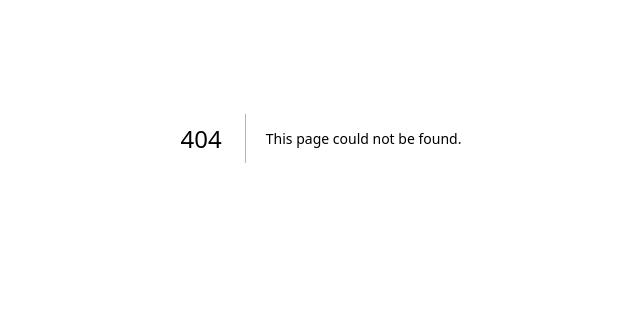
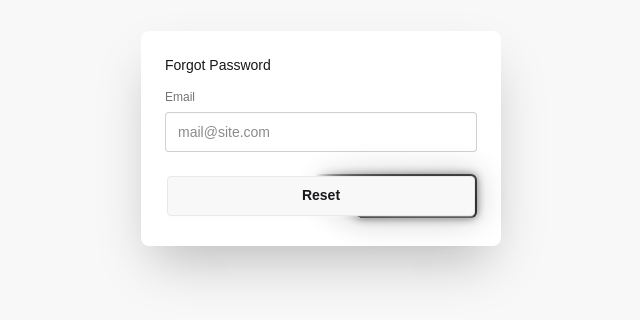
Before and after one commit to nuseif2006/Rank_sys_frontend, a Next.js app: page /forgot in a window 1280 px wide. Before the commit this address had no page. Shown: the part 262-582 px from the top of the page, without its empty margins (319-959 px from the left). Built offline with nearby package versions, Linux system fonts and the light colour scheme.

Commit message:
added forgot password page

```diff
--- /dev/null
+++ b/app/components/forgot.tsx
@@ -0,0 +1,14 @@
+"use server"
+
+const Forgot = async (payload : {email: string}) => {
+  const res = await fetch("http://localhost:5000/forgot", {
+    "method": "POST",
+    "headers": {"Content-Type": "application/json"},
+    body: JSON.stringify(payload)
+  })
+  if (!res.ok) return {success: false, message: "Error occured"}
+  const data = await res.json()
+  return {success: true, message: data.msg}
+}
+
+export default Forgot
--- a/app/components/header.tsx
+++ b/app/components/header.tsx
@@ -3,14 +3,28 @@
 import { useRouter } from "next/navigation"
 import { useEffect, useState } from "react"
 import taskFetch from "./taskfetch"
+import removeCookies from "./removecookies"
 
 const Header = () => {
     const router = useRouter()
-    const [name, setName] = useState("")
+    const [name, setname] = useState("")
+    const [fname, setFname] = useState("")
+    const [lname, setLname] = useState("")
+    const [email, setEmail] = useState("")
     useEffect(()=>{
      async function fetchName(){
       const res= await taskFetch()
-        setName(res.user.lname || "Guest")
+        if (!res.success){
+          setname("Guest")
+          setFname("Server")
+          setLname("Error")
+          setEmail("error@gmail.com")
+          return
+        }
+        setname(res.user.lname)
+        setFname(res.user.fname)
+        setLname(res.user.lname)
+        setEmail(res.user.email)
     }
      fetchName()
     },[])
@@ -33,14 +47,60 @@ const Header = () => {
         tabIndex={-1}
         className="menu menu-sm dropdown-content bg-base-100 rounded-box z-1 mt-3 w-52 p-2 shadow">
         <li>
-          <a className="justify-between">
+          <a onClick={() => (document.getElementById("my_modal_2") as HTMLDialogElement)?.showModal()} className="justify-between">
             Profile
           </a>
         </li>
-        <li><a>Settings</a></li>
-        <li><a>Logout</a></li>
+        <li><a>
+          Settings</a></li>
+        <li><a onClick={() => (document.getElementById("my_modal_3") as HTMLDialogElement)?.showModal()}>
+          Logout</a></li>
       </ul>
     </div>
+  <dialog id="my_modal_2" className="modal">
+  <div className="modal-box">
+    <h3 className="font-bold text-lg">Profile</h3>
+    <fieldset className="fieldset py-5">
+    <label className="label">First Name</label>
+    <input
+    className="input w-full"
+    readOnly
+    value={fname}
+    />
+    <label className="label">Last Name</label>
+    <input
+    className="input w-full"
+    readOnly
+    value={lname}
+    />
+    <label className="label">Email</label>
+    <input
+    className="input w-full"
+    readOnly
+    value={email}
+    />
+    </fieldset>
+    <button onClick={() => (document.getElementById("my_modal_2") as HTMLDialogElement).close()} className="btn bg-error">Close</button>
+  </div>
+  <form method="dialog" className="modal-backdrop">
+    <button>close</button>
+  </form>
+</dialog>
+<dialog id="my_modal_3" className="modal">
+  <div className="modal-box">
+    <form method="dialog">
+      <button className="btn btn-sm btn-circle btn-ghost absolute right-2 top-2">✕</button>
+    </form>
+    <h3 className="font-bold text-lg">Confirm Logout</h3>
+    <div className="mt-10">
+      <button onClick={() => (document.getElementById("my_modal_3") as HTMLDialogElement).close()} className="btn btn-neutral">Cancel</button>
+      <button onClick={async() => {
+        await removeCookies()
+        return router.replace("/")
+      }} className="btn btn-error mx-10">Logout</button>
+    </div>
+  </div>
+</dialog>
   </div>
 </div>
   )
--- /dev/null
+++ b/app/components/removecookies.tsx
@@ -0,0 +1,12 @@
+"use server"
+
+import { cookies } from "next/headers"
+
+const removeCookies = async () => {
+    const cookieStore = await cookies()
+    cookieStore.delete("rt")
+    cookieStore.delete("at")
+    return {success: true}
+}
+
+export default removeCookies
--- /dev/null
+++ b/app/forgot/page.tsx
@@ -0,0 +1,56 @@
+"use client"
+import { ChangeEvent, useState } from "react"
+import toast, { Toaster } from "react-hot-toast"
+import Forgot from "../components/forgot"
+import { useRouter } from "next/navigation"
+
+const forgot = () => {
+    const route = useRouter()
+    const [email, setEmail] = useState("")
+    const Reset = async () => {
+        if (!email.includes("@gmail.com")) return toast.error("Email should be in correct format")
+        const res = await Forgot({email})
+        if (res.success){
+            toast.success(res.message)
+            route.back()
+        }
+        else{
+            toast.error(res.message)
+        }
+    }
+  return (
+    <main>
+      <div className="hero bg-base-200 min-h-screen">
+  <div className="hero-content flex-col lg:flex-row-reverse">
+    <div className="card bg-base-100 w-full max-w-sm shrink-0 shadow-2xl">
+      <div className="card-body w-90">
+        <h1>Forgot Password</h1>
+        <fieldset className="fieldset">
+          <label className="label">Email</label>
+          <input
+           type="email"
+           className="input w-full"
+           placeholder="mail@site.com"
+           value={email}
+            onChange={(e: ChangeEvent<HTMLInputElement>) => setEmail(e.target.value)}
+            required
+           />
+<div className='aura mt-4'>
+          <button
+          className='btn w-full'
+          onClick={Reset}
+          >
+            Reset
+          </button>
+        </div>
+        </fieldset>
+      </div>
+    </div>
+  </div>
+</div>
+    <Toaster/>
+    </main>
+  )
+}
+
+export default forgot
--- a/app/page.tsx
+++ b/app/page.tsx
@@ -100,7 +100,7 @@ refine your skills in real-time.
                     )}
                   </button>
                   </div>
-          <div><a className="link link-hover">Forgot password?</a></div>
+          <div><Link href={"/forgot"} className="my-3 mx-1">Forgot password?</Link></div>
 <div className='aura mt-4'>
           <button
           className='btn w-full'
--- a/app/register/page.tsx
+++ b/app/register/page.tsx
@@ -26,7 +26,7 @@ const register = () => {
     }
     const res = await fetchReg({fname, lname, email, pass})
     if (res.success){
-      router.push("/")
+      router.back()
       return toast.success(res.message)
     }
     else{
```
